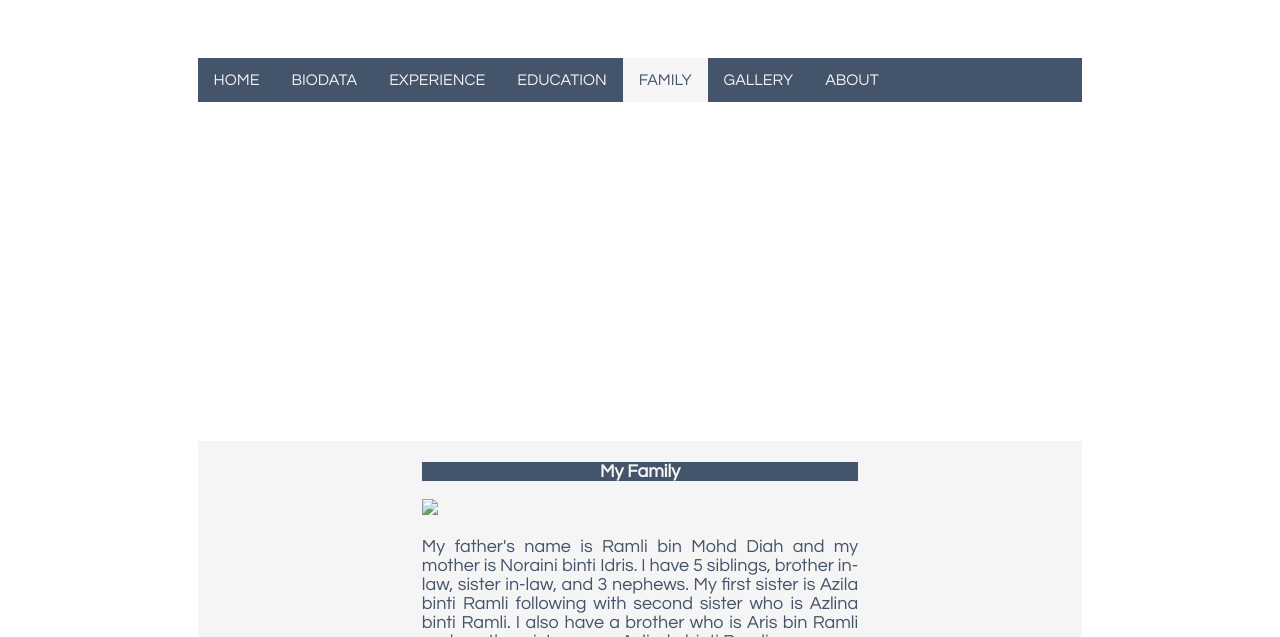
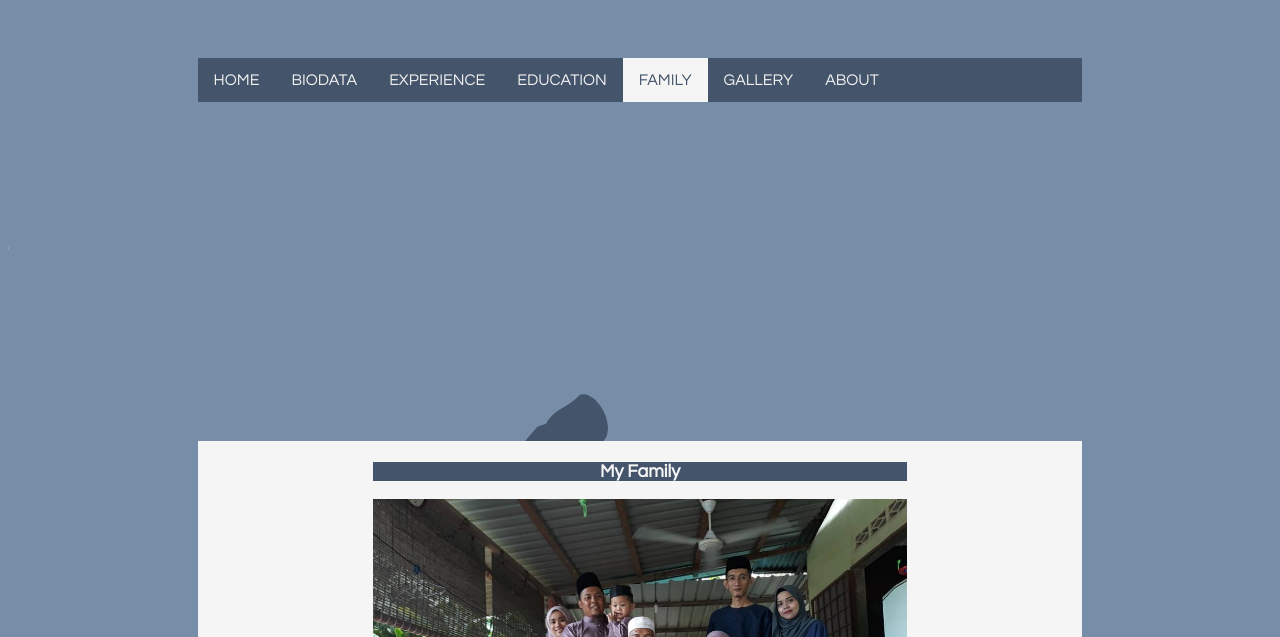
Before and after one commit to AmieraRamli/PersonalWebsite, a plain HTML site: page family.html in a window 1280 px wide. Shown: the part 315-952 px from the top of the page. Drawn offline with Linux system fonts and the light colour scheme.

Commit message:
PersonalWebsite

```diff
--- a/family.html
+++ b/family.html
@@ -6,7 +6,7 @@
 	<title>Family</title>
 
 <style>
-	body {background-image: url(img/bg.png);}
+	body {background-image: url(bg.png);}
 	h1 {
 		text-align: center;
 		font-family: Anabelle Script;
@@ -77,7 +77,7 @@ div
 
 	    <tr>
 
-			<td style="text-align:left;"><b><p style="background-color: #44546A; font-size: 20; color: whitesmoke;text-align: center;">My Family</p></b><img src="img/fam.jpg" height="400px">
+			<td style="text-align:left;"><b><p style="background-color: #44546A; font-size: 20; color: whitesmoke;text-align: center;">My Family</p></b><img src="fam.jpg" height="400px">
 			<p>My father's name is Ramli bin Mohd Diah and my mother is Noraini binti Idris. I have 5 siblings, brother in-law, sister in-law, and 3 nephews. My first sister is Azila binti Ramli following with second sister who is Azlina binti Ramli. I also have a brother who is Aris bin Ramli and another sister name Aslinda binti Ramli.</p>
 			</td>
 </tr>
```
